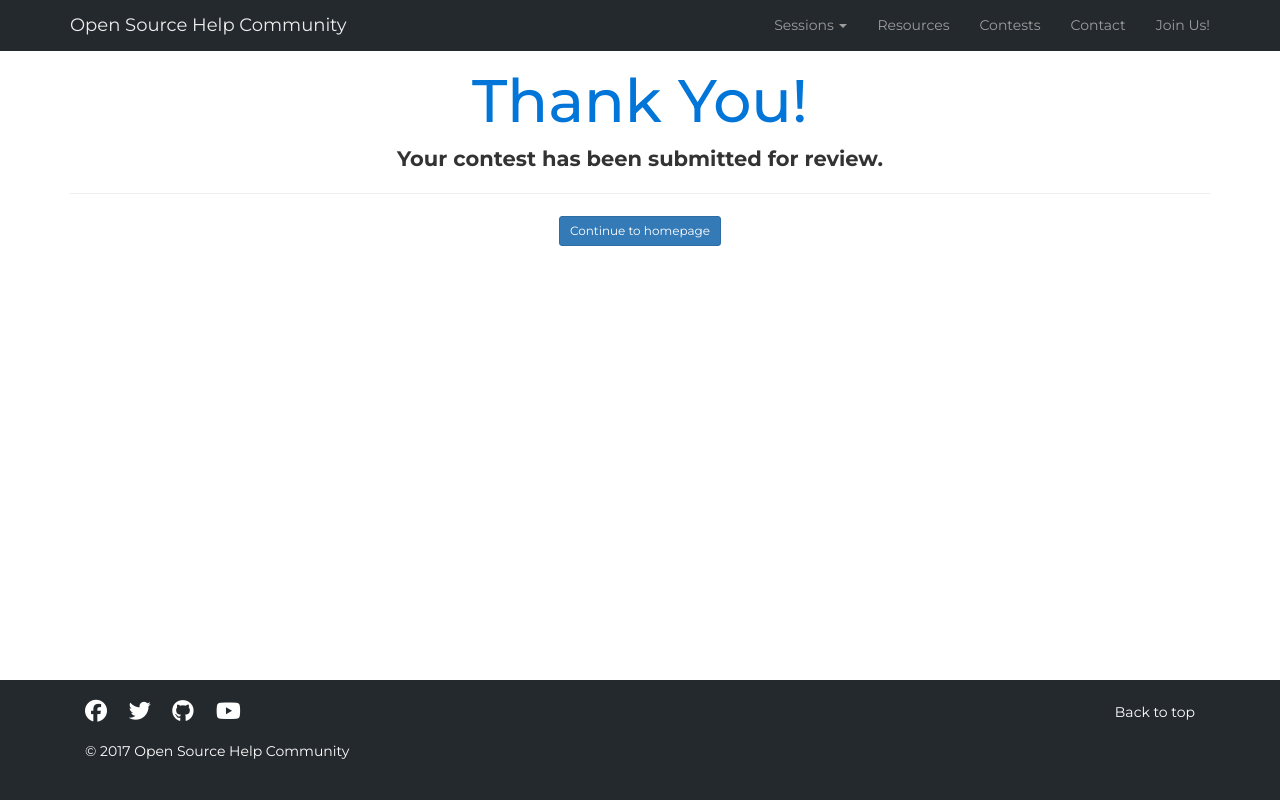
After one commit to OpenSourceHelpCommunity/OpenSourceHelpCommunity.github.io, a Django app: page /submit_contest/ in a window 1280 px wide. The commit adds this page. Run offline with Django 3.2, Linux system fonts and the light colour scheme; some libraries are stand-ins or nearby versions.

Commit message:
Added thanking page and review option

```diff
--- a/oshc/main/models.py
+++ b/oshc/main/models.py
@@ -24,6 +24,7 @@ class Contest(models.Model):
                                    help_text="Contest details", null=True)
     start_date = models.DateField(null=True)
     end_date = models.DateField(null=True)
+    approved = models.BooleanField(default=False)
 
     def __str__(self):
         return self.name
--- /dev/null
+++ b/oshc/main/templates/contest_submission.html
@@ -0,0 +1,16 @@
+{% extends 'base.html' %}
+{% load static %}
+{% block content %}
+
+<div class="jumbotron text-xs-center">
+  <div class="container text-center">
+      <h1 class="display-3">Thank You!</h1>
+      <p class="lead"><strong>Your contest has been submitted for review.</strong></p>
+      <hr>
+      <p class="lead">
+        <a class="btn btn-primary btn-sm" href="{% url 'home' %}" role="button">Continue to homepage</a>
+      </p>
+  </div>
+</div>
+
+{% endblock %}
--- a/oshc/main/templates/contests.html
+++ b/oshc/main/templates/contests.html
@@ -16,6 +16,7 @@ span
             <div class="container-fluid">
                 <div class="row">
                     {% for contest in contest_list %}
+                        {% if contest.approved %}
                             <div class="col-lg-4">
                                 <div class="panel panel-default">
                                     <div class="panel-heading" style="background-color: #0275d8;color:white">{{contest.name}}</div>
@@ -26,10 +27,11 @@ span
                                     </div>
                                 </div>
                             </div>
+                        {% endif %}
                     {% endfor %}
                 </div>
             </div>
-            <div class="Button" align="center" style="margin-bottom:70px;">
+            <div class="Button" align="center" style="margin-bottom:70px; margin-top:20px;">
                 <a href="{% url 'contest_new' %}" class="btn btn-default" style="background-color:#0275d8;color:white;">Submit a New Contest</a>
             </div>
 	</div>
--- a/oshc/main/urls.py
+++ b/oshc/main/urls.py
@@ -7,4 +7,5 @@ urlpatterns = [
     url(r'^contests/', views.contests, name="contests"),
     url(r'^contest_new/', views.contest_new, name="contest_new"),
     url(r'^add_contest/', views.add_contest, name="add_contest"),
+    url(r'^submit_contest/', views.submit_contest, name="submit_contest"),
 ]
--- a/oshc/main/views.py
+++ b/oshc/main/views.py
@@ -36,7 +36,11 @@ def add_contest(request):
     contest.end_date = datetime.strptime(end_date, '%Y-%m-%d').date()
     contest.start_date = datetime.strptime(start_date, '%Y-%m-%d').date()
     contest.save()
-    return HttpResponseRedirect("/contests/")
+    return HttpResponseRedirect("/submit_contest/")
+
+
+def submit_contest(request):
+    return render(request, 'contest_submission.html')
 
 
 def handler404(request):
```
Also changed, not shown: oshc/main/migrations/0001_initial.py. Lines whose indentation alone changed are shown as unchanged.
